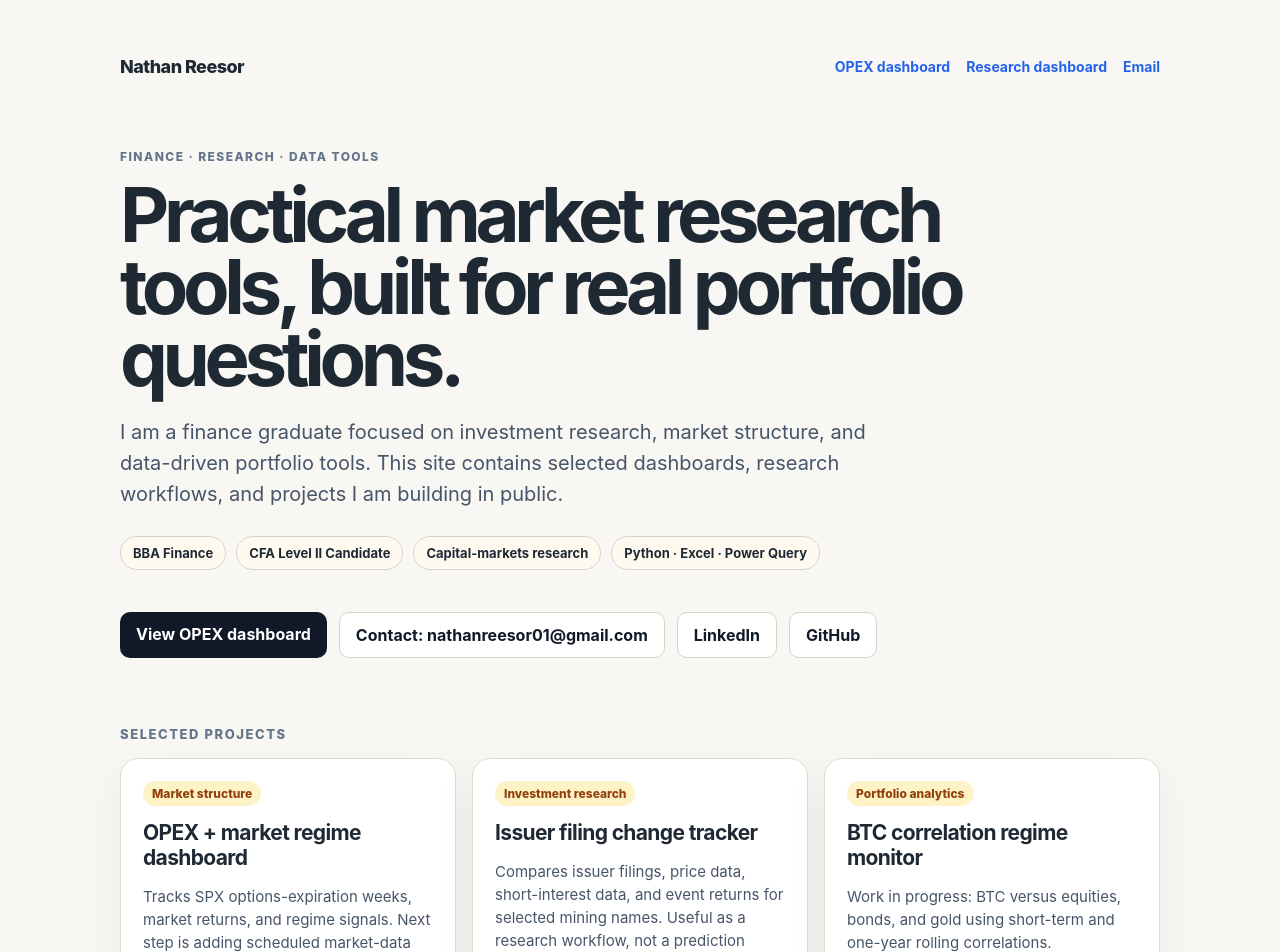
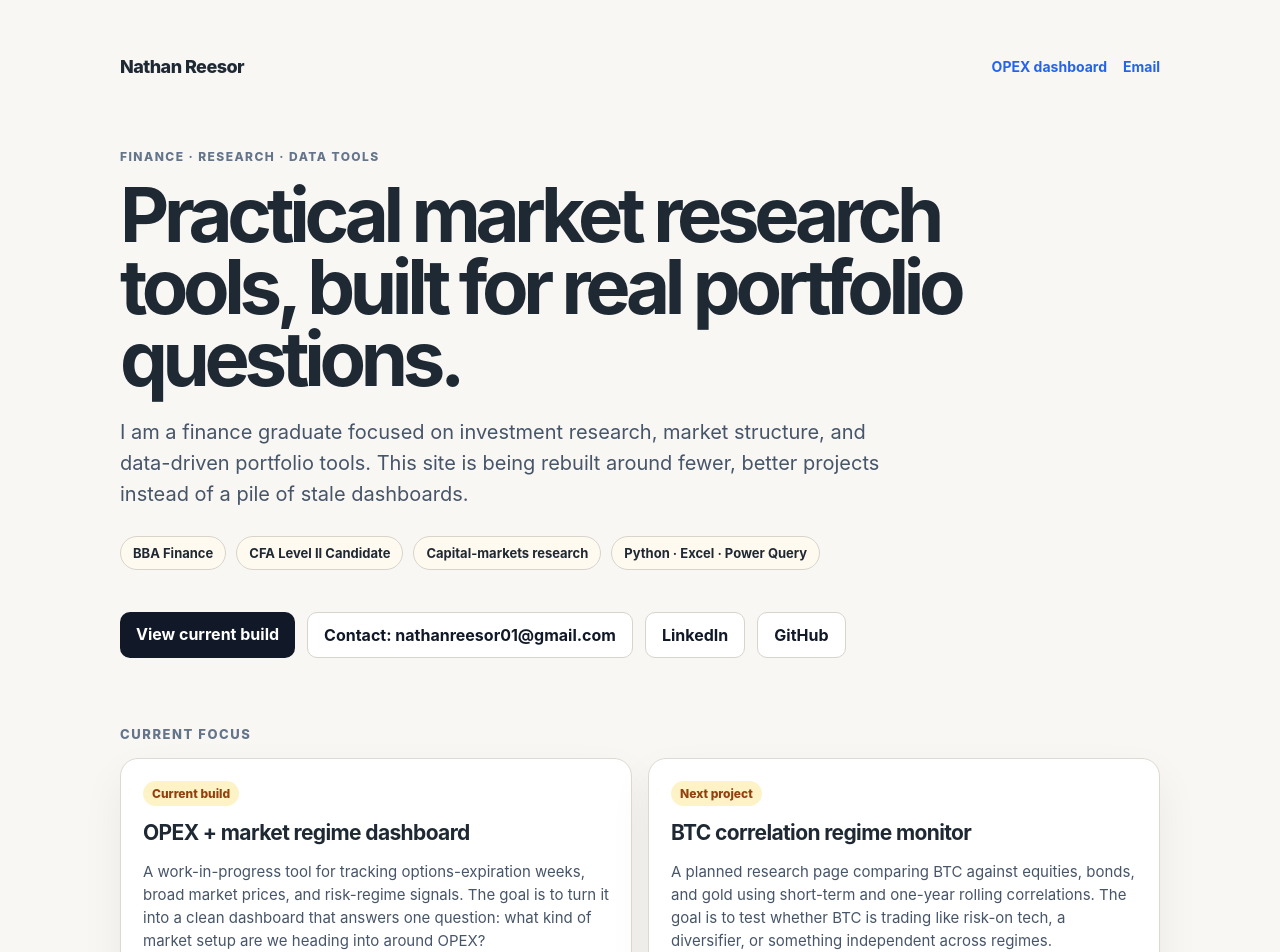
Before and after one commit to NathanReesor/NathanReesor.github.io, a React (Vite) app in the folder blog-app/: page / in a window 1280 px wide. Shown: the top 952 px of the page. Built offline with nearby package versions, Linux system fonts and the light colour scheme.

Commit message:
Remove stale research dashboard from homepage

```diff
--- a/blog-app/src/pages/HomePage.jsx
+++ b/blog-app/src/pages/HomePage.jsx
@@ -7,22 +7,15 @@ const projects = [
     title: "OPEX + market regime dashboard",
     href: `${import.meta.env.BASE_URL}opex`,
     description:
-      "Tracks SPX options-expiration weeks, market returns, and regime signals. Next step is adding scheduled market-data updates and cleaner live indicators.",
-    tag: "Market structure",
-  },
-  {
-    title: "Issuer filing change tracker",
-    href: `${import.meta.env.BASE_URL}equitydashboard`,
-    description:
-      "Compares issuer filings, price data, short-interest data, and event returns for selected mining names. Useful as a research workflow, not a prediction engine.",
-    tag: "Investment research",
+      "A work-in-progress tool for tracking options-expiration weeks, broad market prices, and risk-regime signals. The goal is to turn it into a clean dashboard that answers one question: what kind of market setup are we heading into around OPEX?",
+    tag: "Current build",
   },
   {
     title: "BTC correlation regime monitor",
     href: null,
     description:
-      "Work in progress: BTC versus equities, bonds, and gold using short-term and one-year rolling correlations.",
-    tag: "Portfolio analytics",
+      "A planned research page comparing BTC against equities, bonds, and gold using short-term and one-year rolling correlations. The goal is to test whether BTC is trading like risk-on tech, a diversifier, or something independent across regimes.",
+    tag: "Next project",
   },
 ];
 
@@ -177,7 +170,6 @@ export default function HomePage() {
           <div style={styles.navName}>Nathan Reesor</div>
           <div style={styles.navLinks}>
             <a style={styles.link} href={`${import.meta.env.BASE_URL}opex`}>OPEX dashboard</a>
-            <a style={styles.link} href={`${import.meta.env.BASE_URL}equitydashboard`}>Research dashboard</a>
             <a style={styles.link} href={`mailto:${email}`}>Email</a>
           </div>
         </nav>
@@ -187,7 +179,7 @@ export default function HomePage() {
           <h1 style={styles.h1}>Practical market research tools, built for real portfolio questions.</h1>
           <p style={styles.lead}>
             I am a finance graduate focused on investment research, market structure, and data-driven portfolio tools.
-            This site contains selected dashboards, research workflows, and projects I am building in public.
+            This site is being rebuilt around fewer, better projects instead of a pile of stale dashboards.
           </p>
 
           <div style={styles.chips}>
@@ -198,7 +190,7 @@ export default function HomePage() {
           </div>
 
           <div style={styles.ctas}>
-            <a style={styles.primary} href={`${import.meta.env.BASE_URL}opex`}>View OPEX dashboard</a>
+            <a style={styles.primary} href={`${import.meta.env.BASE_URL}opex`}>View current build</a>
             <a style={styles.secondary} href={`mailto:${email}`}>Contact: {email}</a>
             <a style={styles.secondary} href={linkedin} target="_blank" rel="noreferrer">LinkedIn</a>
             <a style={styles.secondary} href={github} target="_blank" rel="noreferrer">GitHub</a>
@@ -206,7 +198,7 @@ export default function HomePage() {
         </section>
 
         <section>
-          <div style={styles.sectionTitle}>Selected projects</div>
+          <div style={styles.sectionTitle}>Current focus</div>
           <div style={styles.grid}>
             {projects.map((project) => (
               <article key={project.title} style={styles.card}>
@@ -224,7 +216,7 @@ export default function HomePage() {
         </section>
 
         <footer style={styles.footer}>
-          Built as a working portfolio, not a static resume page. Current priority: turn the OPEX dashboard into a cleaner market-regime tool with scheduled data updates.
+          Current priority: turn the OPEX dashboard into a cleaner market-regime tool with scheduled data updates, then build the BTC correlation monitor from scratch.
         </footer>
       </div>
     </main>
```
